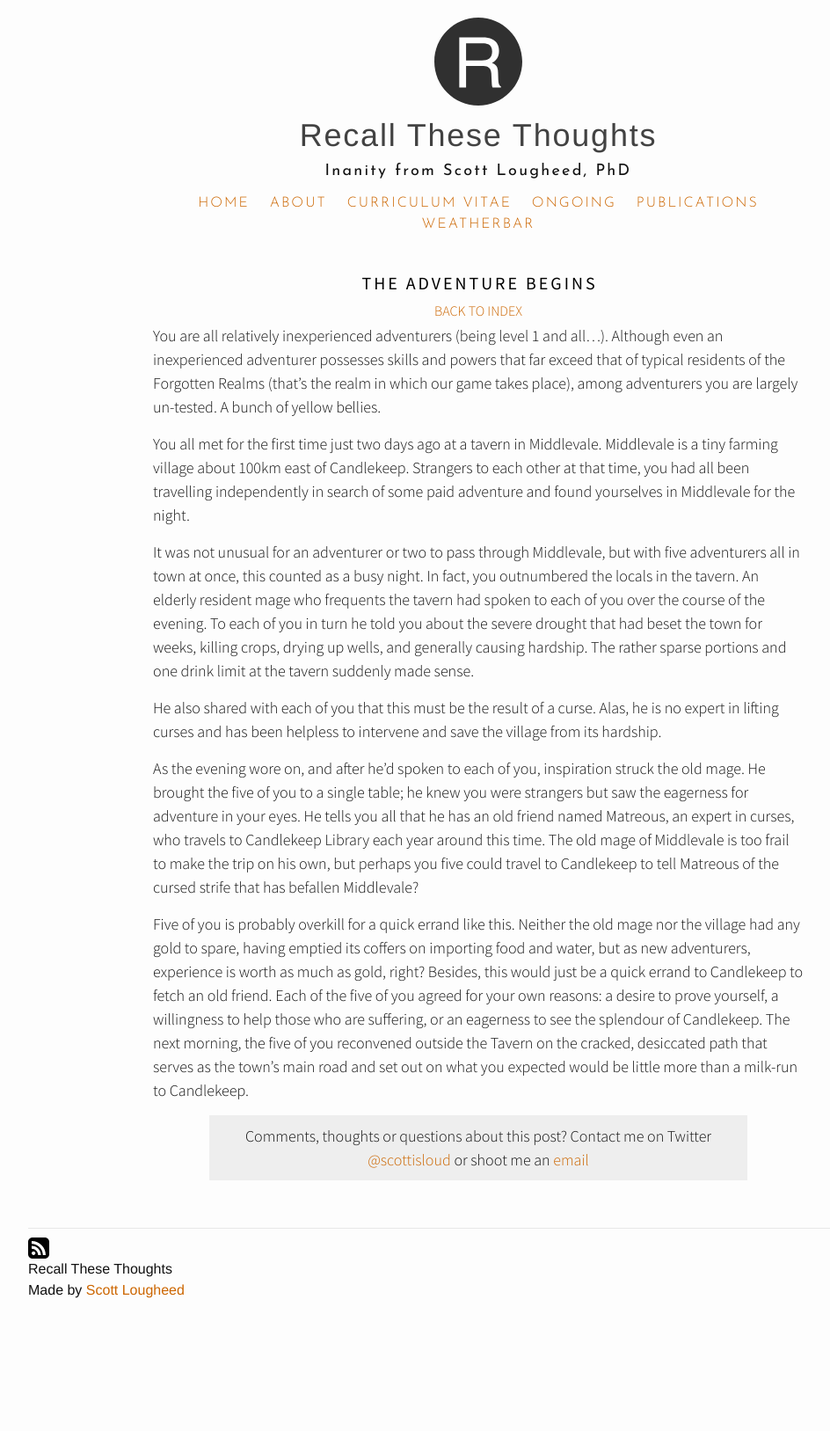
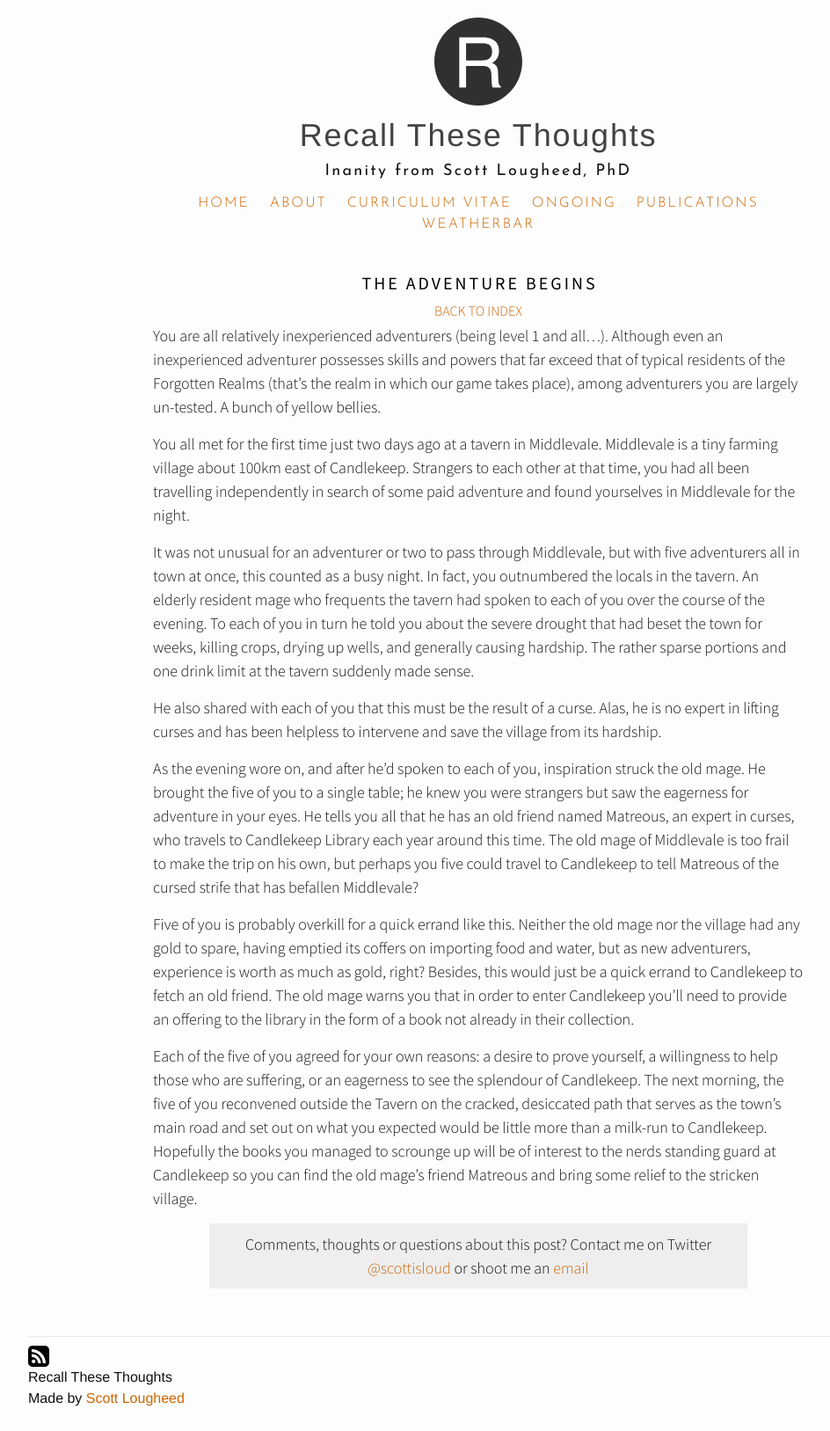
Before and after one commit to scottisloud/rtt-jekyll, a Jekyll site: the page built from dnd/_posts/2021-11-27-the-adventure-begins.md, in a window 1280 px wide. Shown: the whole page at 88% size, without its empty margins (96-1040 px from the left). Built offline with Jekyll 4.4.1, drawn with Linux system fonts in a browser that asks for light colours; some web fonts are replaced; before the commit the page ends 1504 px from its top, so only the background shows below that.

Commit message:
addendum

```diff
--- a/dnd/_posts/2021-11-27-the-adventure-begins.md
+++ b/dnd/_posts/2021-11-27-the-adventure-begins.md
@@ -12,4 +12,6 @@ He also shared with each of you that this must be the result of a curse. Alas, h
 
 As the evening wore on, and after he’d spoken to each of you, inspiration struck the old mage. He brought the five of you to a single table; he knew you were strangers but saw the eagerness for adventure in your eyes. He tells you all that he has an old friend named Matreous, an expert in curses, who travels to Candlekeep Library each year around this time. The old mage of Middlevale is too frail to make the trip on his own, but perhaps you five could travel to Candlekeep to tell Matreous of the cursed strife that has befallen Middlevale?
 
-Five of you is probably overkill for a quick errand like this. Neither the old mage nor the village had any gold to spare, having emptied its coffers on importing food and water, but as new adventurers, experience is worth as much as gold, right? Besides, this would just be a quick errand to Candlekeep to fetch an old friend. Each of the five of you agreed for your own reasons: a desire to prove yourself, a willingness to help those who are suffering, or an eagerness to see the splendour of Candlekeep. The next morning, the five of you reconvened outside the Tavern on the cracked, desiccated path that serves as the town’s main road and set out on what you expected would be little more than a milk-run to Candlekeep.
+Five of you is probably overkill for a quick errand like this. Neither the old mage nor the village had any gold to spare, having emptied its coffers on importing food and water, but as new adventurers, experience is worth as much as gold, right? Besides, this would just be a quick errand to Candlekeep to fetch an old friend. The old mage warns you that in order to enter Candlekeep you'll need to provide an offering to the library in the form of a book not already in their collection.
+
+Each of the five of you agreed for your own reasons: a desire to prove yourself, a willingness to help those who are suffering, or an eagerness to see the splendour of Candlekeep. The next morning, the five of you reconvened outside the Tavern on the cracked, desiccated path that serves as the town’s main road and set out on what you expected would be little more than a milk-run to Candlekeep. Hopefully the books you managed to scrounge up will be of interest to the nerds standing guard at Candlekeep so you can find the old mage's friend Matreous and bring some relief to the stricken village.
```
